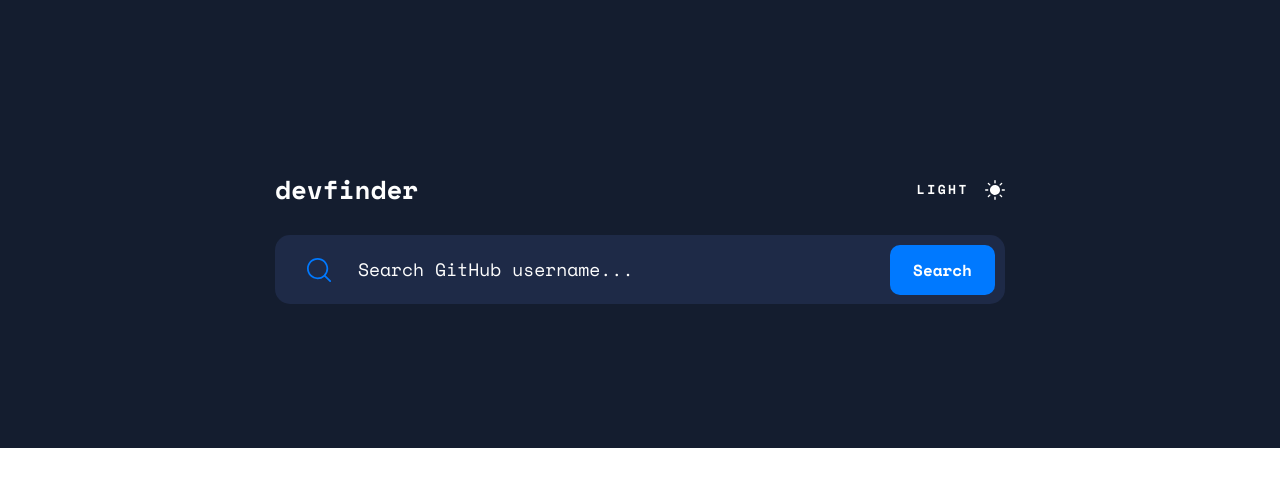
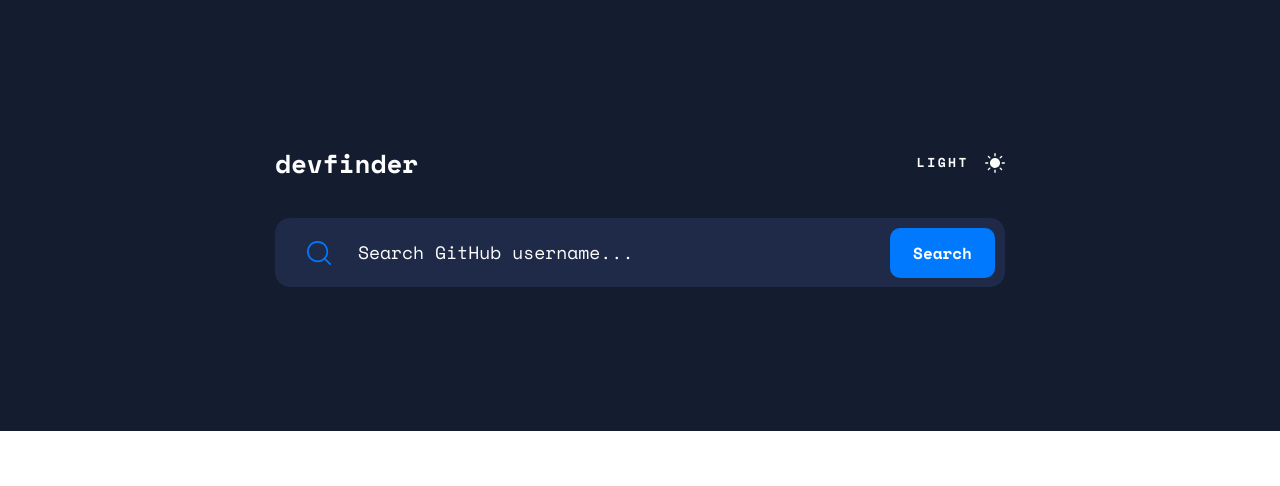
Before and after one commit to mgrochalski/github-user-search-app, a React (Create React App) app: page / in a window 1280 px wide. Shown: the top 486 px of the page. Built offline with nearby package versions, Linux system fonts and the light colour scheme; no server answers.

Commit message:
fix nav/search margins

```diff
--- a/src/compontents/Nav/Nav.module.scss
+++ b/src/compontents/Nav/Nav.module.scss
@@ -5,6 +5,7 @@
   align-items: center;
   flex-direction: row;
   justify-content: space-between;
+  height: 38px;
 }
 
 .logo {
--- a/src/compontents/Search/Search.module.scss
+++ b/src/compontents/Search/Search.module.scss
@@ -9,6 +9,7 @@
   display: flex;
   justify-content: space-between;
   align-items: center;
+  margin-top: 36px;
 }
 
 .search {
```
